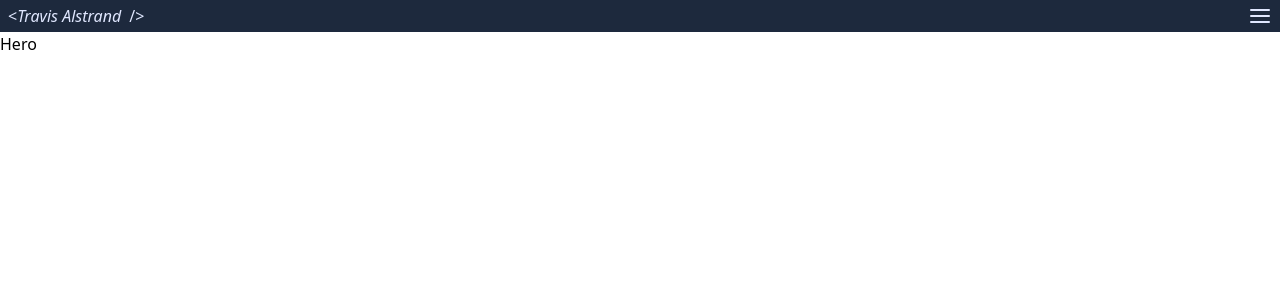
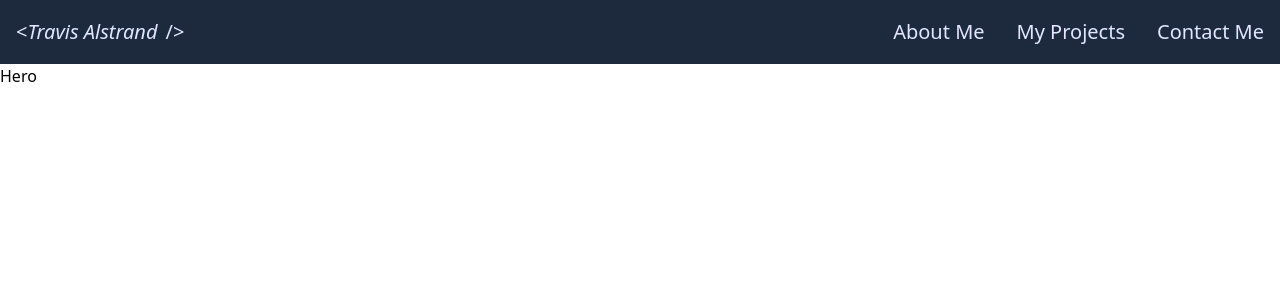
Before and after one commit to TravisAlstrand/Portfolio, a React (Vite) app: page / in a window 1280 px wide. Shown: the top 300 px of the page. Built offline with nearby package versions, Linux system fonts and the light colour scheme.

Commit message:
Desktop navigation implemented

```diff
--- a/src/Sections/Header.jsx
+++ b/src/Sections/Header.jsx
@@ -29,32 +29,46 @@ const Header = () => {
   }, [menuOpen]);
 
   return (
-    <header className="flex h-8 bg-slate-800 p-2 text-indigo-100">
+    <header className="h-12 bg-slate-800 p-2 text-indigo-100 md:text-xl lg:h-16 lg:p-4">
+      <div className="mx-auto flex h-full max-w-[1440px]">
         <div className="flex w-1/2 items-center">
           <span aria-hidden="true">&lt;</span>
           <span className="mr-2 italic">Travis Alstrand</span>
           <span aria-hidden="true">/&gt;</span>
         </div>
         <div className="flex w-1/2 items-center justify-end">
+          {/* Mobile Nav Button */}
           <button
-          className="hover:cursor-pointer"
+            className="hover:cursor-pointer lg:hidden"
             aria-label={
               menuOpen ? "Close navigation menu" : "Open navigation menu"
             }
+            aria-controls="mobile-navigation"
             aria-expanded={menuOpen}
             onClick={() => setMenuOpen(!menuOpen)}
           >
             {menuOpen ? (
-            <FiX className="text-2xl" aria-hidden="true" />
+              <FiX className="text-2xl md:text-3xl" aria-hidden="true" />
             ) : (
-            <FiMenu className="text-2xl" aria-hidden="true" />
+              <FiMenu className="text-2xl md:text-3xl" aria-hidden="true" />
             )}
           </button>
+          {/* Desktop Nav */}
+          <nav
+            className="hidden w-full justify-end gap-8 lg:flex"
+            role="navigation"
+          >
+            <a href="#about">About Me</a>
+            <a href="#projects">My Projects</a>
+            <a href="#contact">Contact Me</a>
+          </nav>
         </div>
+        {/* Mobile Nav Menu */}
         {menuOpen ? (
           <nav
+            id="mobile-navigation"
             role="navigation"
-          className="fixed top-8 left-0 flex h-8 w-full items-center justify-evenly bg-slate-800"
+            className="fixed top-8 left-0 flex h-12 w-full items-center justify-evenly bg-slate-800 lg:hidden"
           >
             <a href="#about" ref={firstLinkRef}>
               About Me
@@ -65,6 +79,7 @@ const Header = () => {
         ) : (
           <></>
         )}
+      </div>
     </header>
   );
 };
```
Lines whose indentation alone changed are shown as unchanged.
